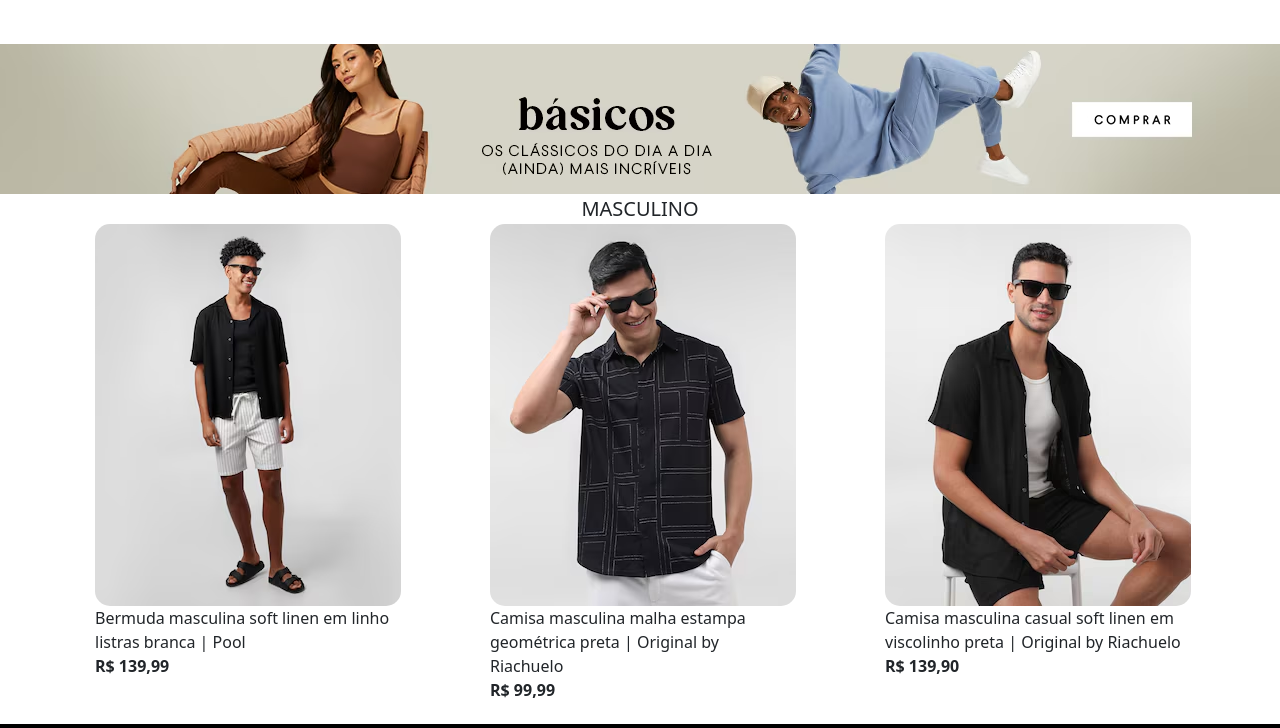
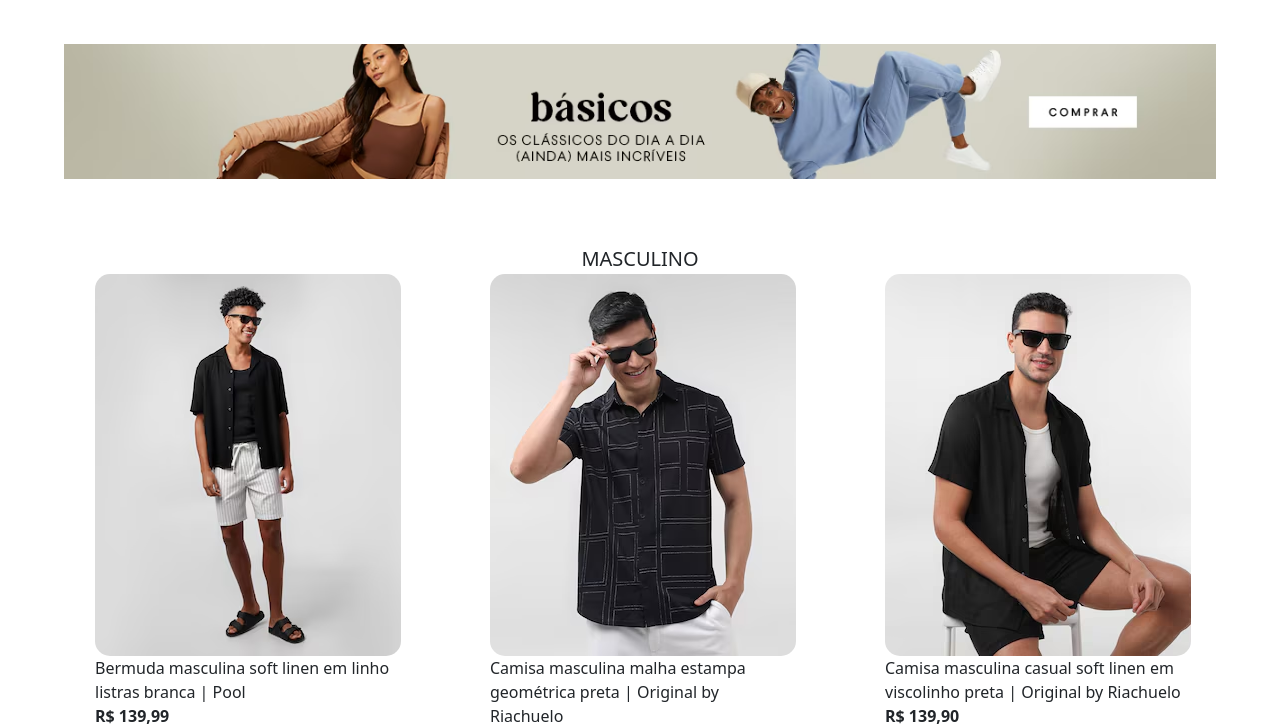
Before and after one commit to Duardo-Dev/Projeto, a plain HTML site: page index.html in a window 1280 px wide. Shown: the part 1050-1778 px from the top of the page. Drawn offline with nearby package versions, Linux system fonts and the light colour scheme.

Commit message:
Update style.css

```diff
--- a/style.css
+++ b/style.css
@@ -31,6 +31,7 @@ background-color: black;
     font-size: 20px;
     font-family:'Times New Roman', Times, serif;
     cursor: pointer;
+    display: flex;
 
 
 
@@ -50,7 +51,7 @@ background-color: black;
     list-style:none;
     display: flex;
     flex-direction: row;
-    justify-content: flex-end;
+
     gap: 10px;
 
 
@@ -611,5 +612,13 @@ footer .line-footer2 .coluna-line-footer{
     width: 100%;
     display: flex;
     justify-content: center;
-
 }
+.banner-main{
+    width: 90%;
+    height: 200px;
+}
+.ajuste{
+    display: flex;
+    align-items: center;
+    justify-content: center;
+}
```
